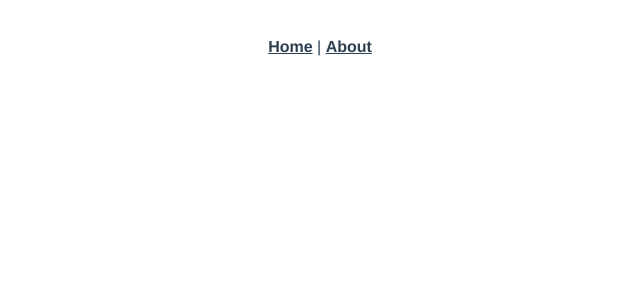
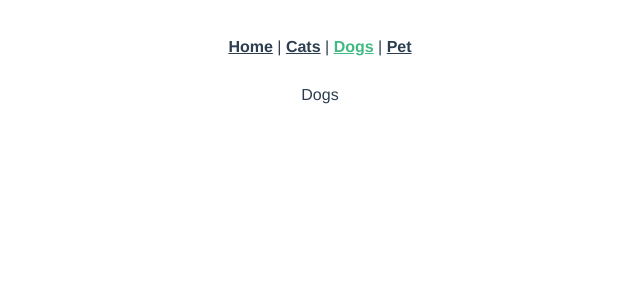
Before and after one commit to elkarouani/vue-router-demo-app, a Vue app: page /dogs in a window 1280 px wide. Shown: the top 300 px of the page, without its empty margins (320-960 px from the left). Built offline with nearby package versions, Linux system fonts and the light colour scheme.

Commit message:
Task: adding some pages and routes

```diff
--- a/src/App.vue
+++ b/src/App.vue
@@ -2,7 +2,9 @@
   <div id="app">
     <div id="nav">
       <router-link to="/">Home</router-link> |
-      <router-link to="/about">About</router-link>
+      <router-link to="/cats">Cats</router-link> |
+      <router-link to="/dogs">Dogs</router-link> |
+      <router-link to="/pet">Pet</router-link>
     </div>
     <router-view/>
   </div>
--- a/src/router.js
+++ b/src/router.js
@@ -1,6 +1,9 @@
 import Vue from 'vue'
 import Router from 'vue-router'
 import Home from './views/Home.vue'
+import Cats from './views/Cats.vue'
+import Dogs from './views/Dogs.vue'
+import Pet from './views/Pet'
 
 Vue.use(Router)
 
@@ -14,12 +17,19 @@ export default new Router({
       component: Home
     },
     {
-      path: '/about',
-      name: 'about',
-      // route level code-splitting
-      // this generates a separate chunk (about.[hash].js) for this route
-      // which is lazy-loaded when the route is visited.
-      component: () => import(/* webpackChunkName: "about" */ './views/About.vue')
+      path: '/cats',
+      name: 'cats',
+      component: Cats
+    },
+    {
+      path: '/dogs',
+      name: 'dogs',
+      component: Dogs
+    },
+    {
+      path: '/pet',
+      name: 'pet',
+      component: Pet
     }
   ]
 })
--- a/src/views/About.vue
+++ /dev/null
@@ -1,5 +0,0 @@
-<template>
-  <div class="about">
-    <h1>This is an about page</h1>
-  </div>
-</template>
--- /dev/null
+++ b/src/views/Cats.vue
@@ -0,0 +1,5 @@
+<template>
+    <div>
+        Cats
+    </div>
+</template>
--- /dev/null
+++ b/src/views/Dogs.vue
@@ -0,0 +1,5 @@
+<template>
+    <div>
+        Dogs
+    </div>
+</template>
--- /dev/null
+++ b/src/views/Pet.vue
@@ -0,0 +1,5 @@
+<template>
+    <div>
+        Pets
+    </div>
+</template>
```
